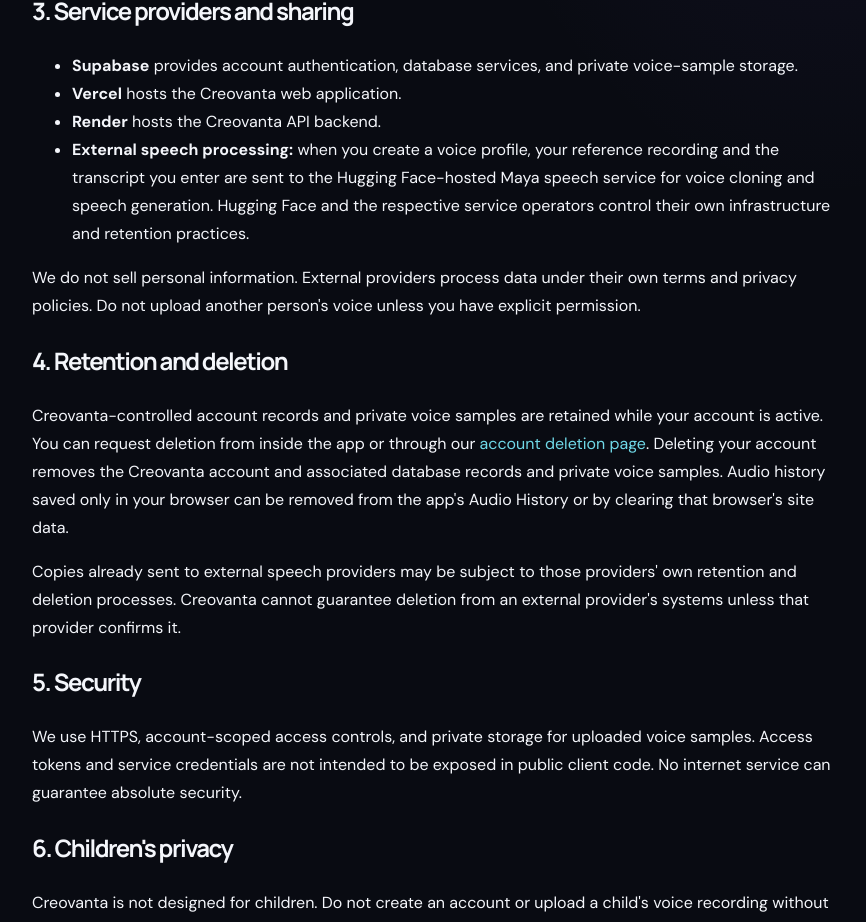
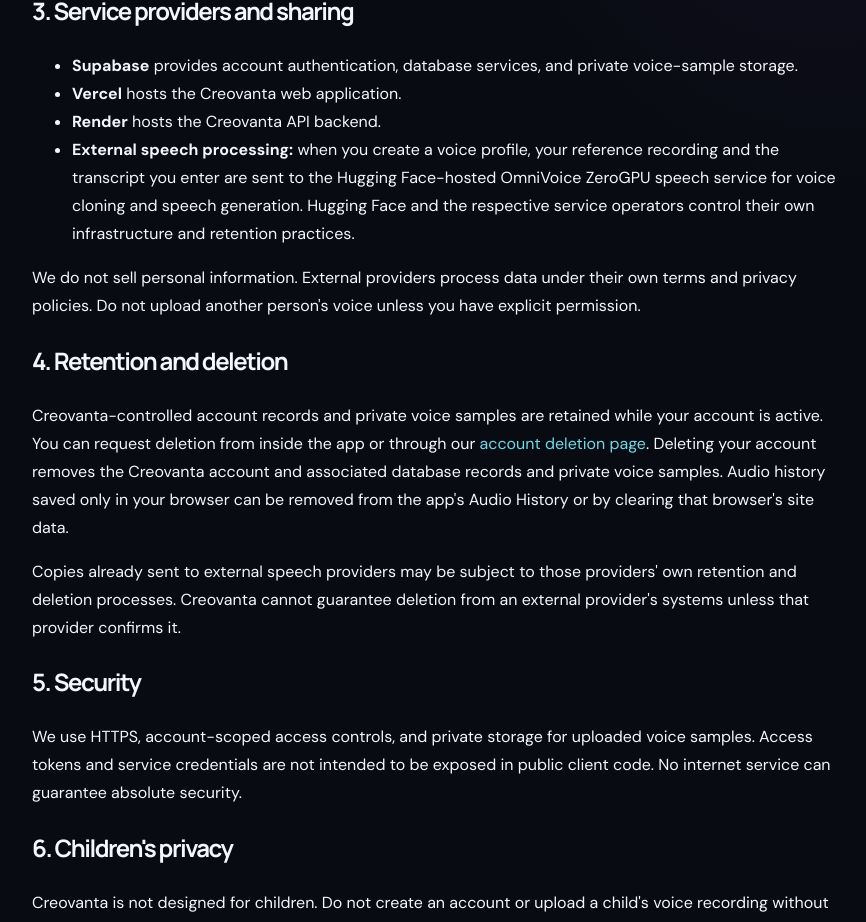
Before and after one commit to merinmoysarkar72-sys/creovanta-voice-cloning, a Next.js app: page /privacy in a window 1280 px wide. Shown: the part 919-1841 px from the top of the page, without its empty margins (200-1066 px from the left). Built offline with nearby package versions, Linux system fonts and the light colour scheme.

Commit message:
Update speech processor privacy disclosure to OmniVoice

```diff
--- a/app/privacy/page.tsx
+++ b/app/privacy/page.tsx
@@ -31,7 +31,7 @@ export default function PrivacyPolicy() {
         <li><b>Supabase</b> provides account authentication, database services, and private voice-sample storage.</li>
         <li><b>Vercel</b> hosts the Creovanta web application.</li>
         <li><b>Render</b> hosts the Creovanta API backend.</li>
-        <li><b>External speech processing:</b> when you create a voice profile, your reference recording and the transcript you enter are sent to the Hugging Face-hosted Maya speech service for voice cloning and speech generation. Hugging Face and the respective service operators control their own infrastructure and retention practices.</li>
+        <li><b>External speech processing:</b> when you create a voice profile, your reference recording and the transcript you enter are sent to the Hugging Face-hosted OmniVoice ZeroGPU speech service for voice cloning and speech generation. Hugging Face and the respective service operators control their own infrastructure and retention practices.</li>
       </ul>
       <p>We do not sell personal information. External providers process data under their own terms and privacy policies. Do not upload another person's voice unless you have explicit permission.</p>
 
```
